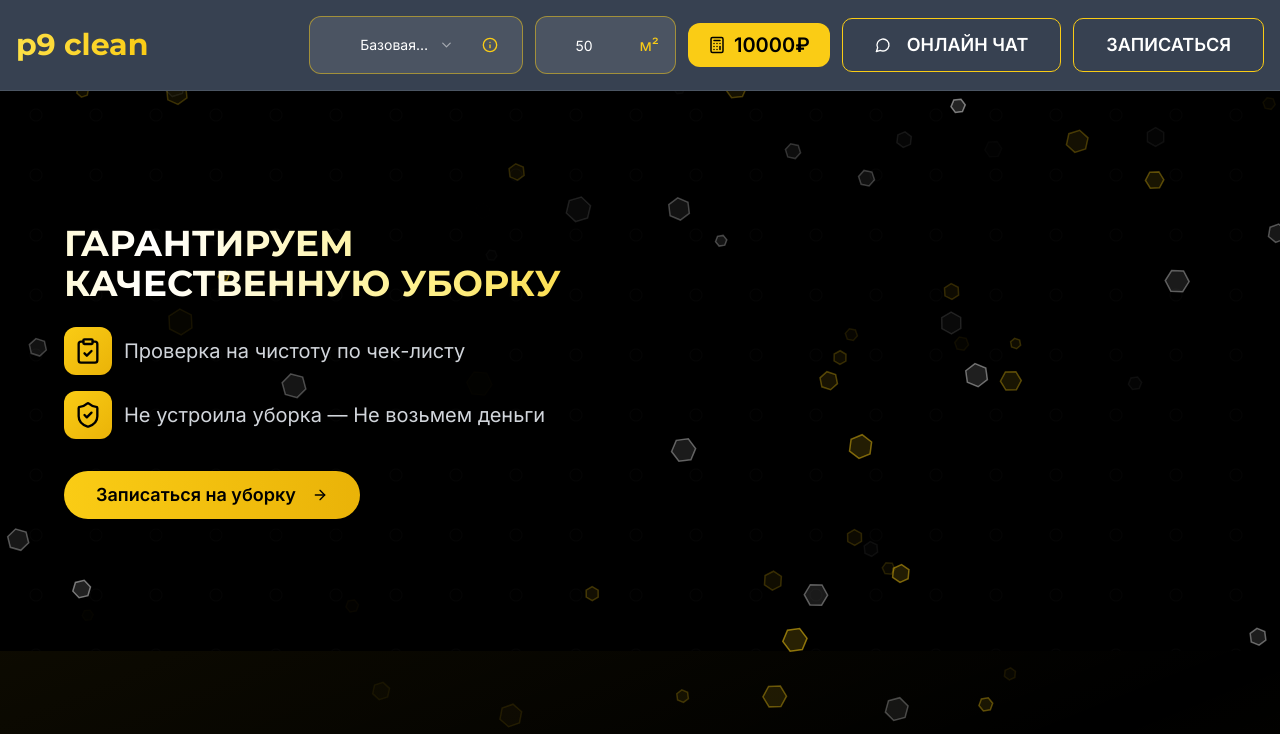
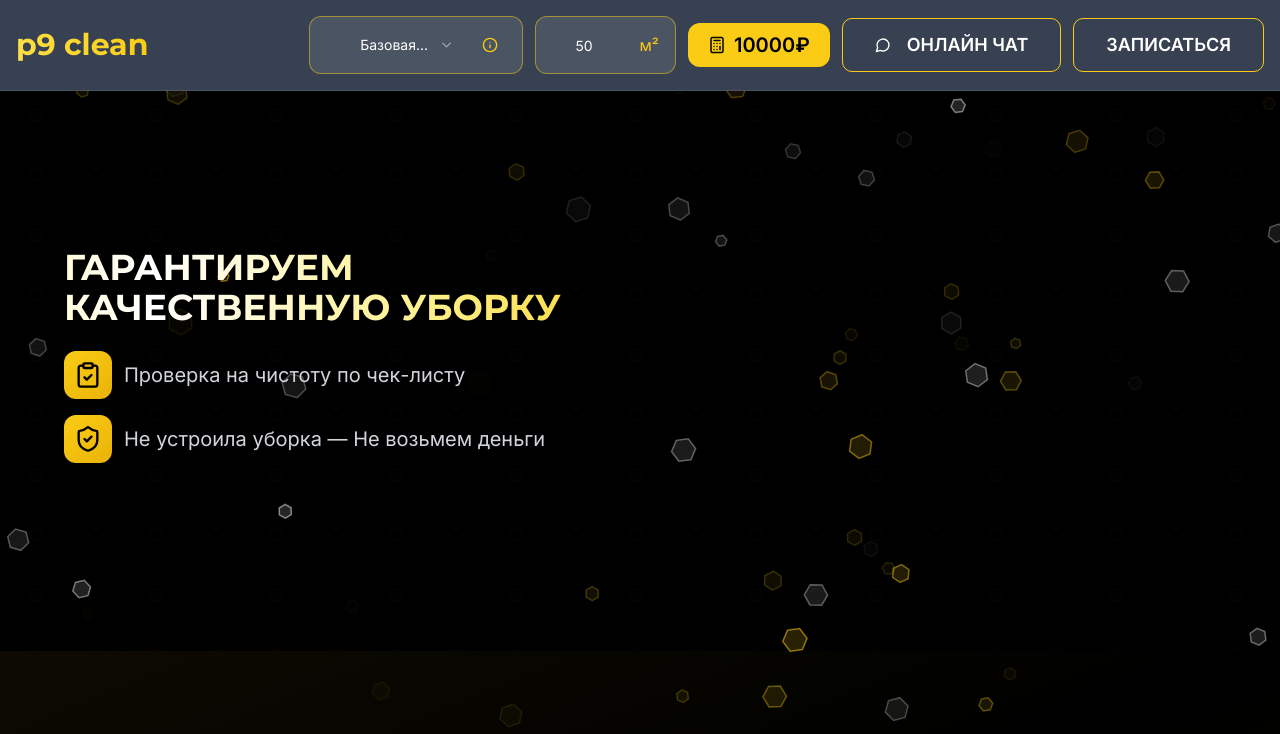
Before and after one commit to pr-poehali-dev/cleaning-design-site, a React (Vite) app: page / in a window 1280 px wide. Shown: the top 734 px of the page. Built offline with nearby package versions, Linux system fonts and the light colour scheme.

Commit message:
feat: убрать кнопку записи на уборку

```diff
--- a/src/components/HeroSection.tsx
+++ b/src/components/HeroSection.tsx
@@ -31,14 +31,6 @@ const HeroSection = () => {
                 </p>
               </div>
             </div>
-            <Button
-              size="lg"
-              className="bg-gradient-to-r from-yellow-400 to-yellow-500 text-black hover:from-yellow-500 hover:to-yellow-600 font-semibold text-lg px-8 py-6 rounded-full shadow-lg hover:shadow-xl transition-all duration-300 hover:scale-105"
-              onClick={() => document.getElementById('booking')?.scrollIntoView({ behavior: 'smooth' })}
-            >
-              Записаться на уборку
-              <Icon name="ArrowRight" className="ml-2" size={20} />
-            </Button>
           </div>
 
           <div className="relative h-[400px] hidden md:block">
```
